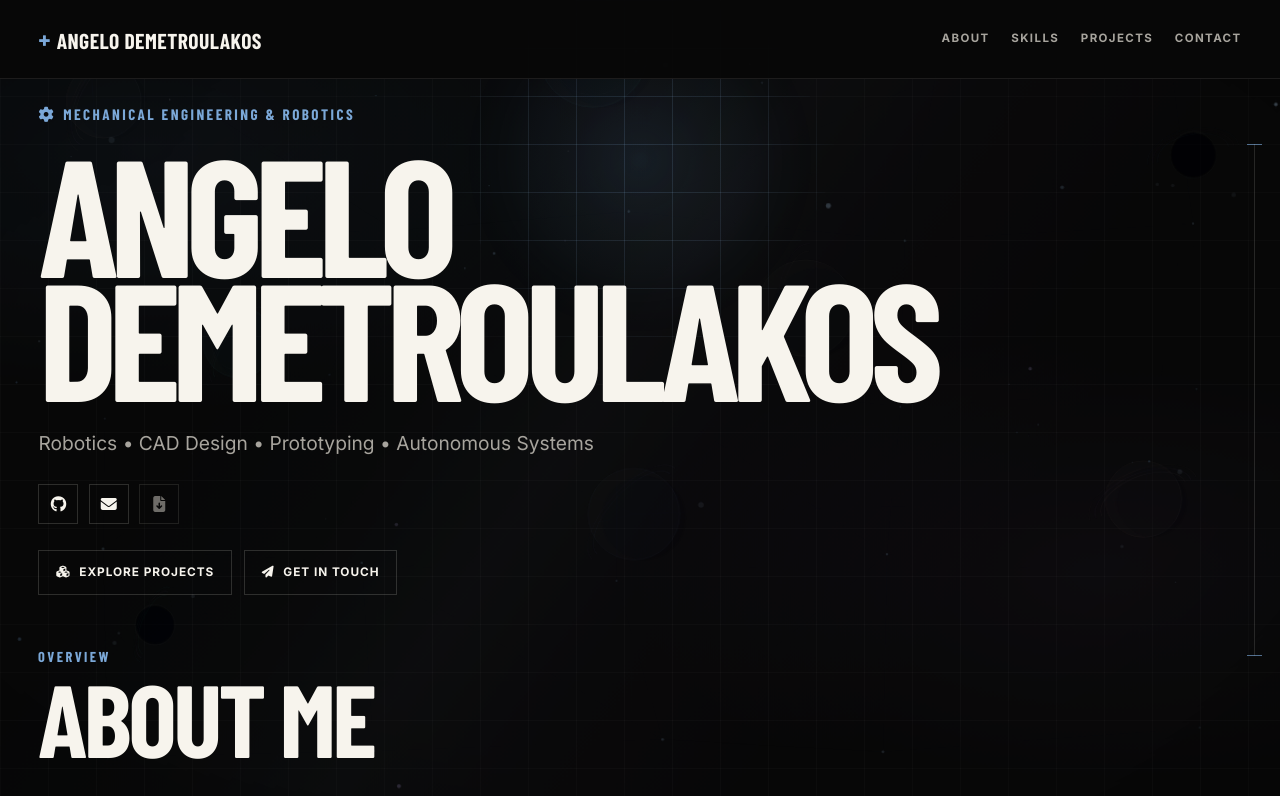
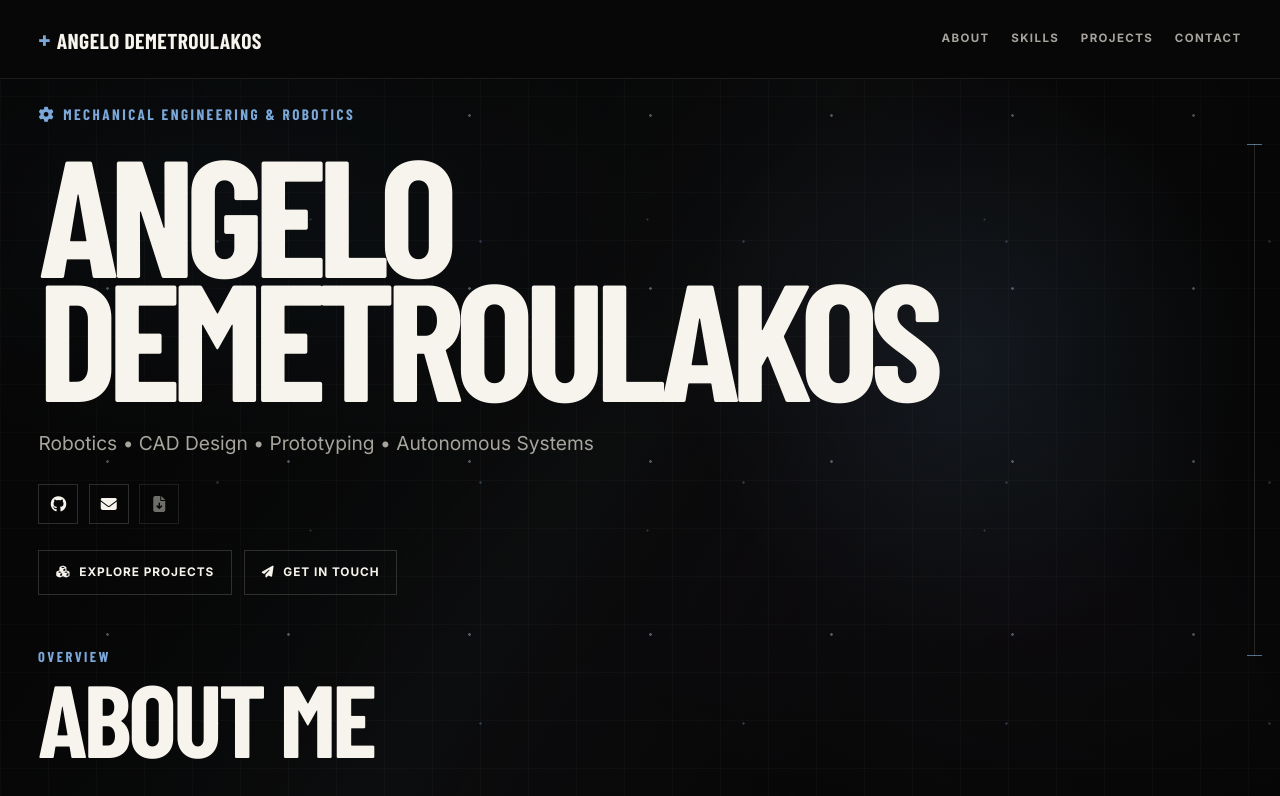
Before and after one commit to AloeVeraZ/AloeVeraZ.github.io, a plain HTML site: page index.html in a window 1280 px wide. Shown: the top 796 px of the page. Drawn offline with nearby package versions, Linux system fonts and the light colour scheme; a web font is replaced by a local one.

Commit message:
updated background to be less laggy
plz work

```diff
--- a/app.js
+++ b/app.js
@@ -2,9 +2,9 @@
     const backgroundGrid = document.createElement('div');
     backgroundGrid.className = 'background-grid';
     backgroundGrid.setAttribute('aria-hidden', 'true');
-    const galaxyCanvas = document.createElement('canvas');
-    galaxyCanvas.className = 'galaxy-field';
-    galaxyCanvas.setAttribute('aria-hidden', 'true');
+    const galaxyField = document.createElement('div');
+    galaxyField.className = 'galaxy-field';
+    galaxyField.setAttribute('aria-hidden', 'true');
     const galaxyNebula = document.createElement('div');
     galaxyNebula.className = 'galaxy-nebula';
     galaxyNebula.setAttribute('aria-hidden', 'true');
@@ -12,79 +12,20 @@
     ambientGlow.className = 'ambient-glow';
     ambientGlow.setAttribute('aria-hidden', 'true');
     document.body.prepend(backgroundGrid);
-    backgroundGrid.after(galaxyCanvas);
-    galaxyCanvas.after(galaxyNebula);
+    backgroundGrid.after(galaxyField);
+    galaxyField.after(galaxyNebula);
     galaxyNebula.after(ambientGlow);
     const pageScrollProgress = document.createElement('div');
     pageScrollProgress.className = 'page-scroll-progress';
     pageScrollProgress.setAttribute('aria-hidden', 'true');
     pageScrollProgress.innerHTML = '<span class="page-scroll-track"><i class="page-scroll-fill"></i></span>';
     ambientGlow.after(pageScrollProgress);
-    const cursorDot = document.createElement('span');
-    cursorDot.className = 'cursor-dot';
-    cursorDot.setAttribute('aria-hidden', 'true');
-    document.body.appendChild(cursorDot);
-    const reducedMotion = window.matchMedia('(prefers-reduced-motion: reduce)');
-    const galaxy = setupGalaxyField(galaxyCanvas, reducedMotion);
-    const cursor = setupCursorEffects(cursorDot, reducedMotion);
-    let pointerEffectFrame = 0;
-    let targetGlowX = window.innerWidth / 2;
-    let targetGlowY = window.innerHeight * .2;
-    let currentGlowX = targetGlowX;
-    let currentGlowY = targetGlowY;
-    let nebulaPointerX = 0;
-    let nebulaPointerY = 0;
-    let nebulaScrollX = 0;
-    let nebulaScrollY = 0;
-
-    const renderNebulaTransform = () => {
-        galaxyNebula.style.transform = `translate3d(${nebulaPointerX + nebulaScrollX}px, ${nebulaPointerY + nebulaScrollY}px, 0) scale(1.04)`;
-    };
-
-    const animatePointerEffect = () => {
-        const followSpeed = reducedMotion.matches ? 1 : .14;
-        currentGlowX += (targetGlowX - currentGlowX) * followSpeed;
-        currentGlowY += (targetGlowY - currentGlowY) * followSpeed;
-        ambientGlow.style.setProperty('--glow-x', `${currentGlowX}px`);
-        ambientGlow.style.setProperty('--glow-y', `${currentGlowY}px`);
-        ambientGlow.style.transform = `translate3d(${currentGlowX - 210}px, ${currentGlowY - 210}px, 0)`;
-        nebulaPointerX = ((currentGlowX / window.innerWidth) - .5) * -10;
-        nebulaPointerY = ((currentGlowY / window.innerHeight) - .5) * -8;
-        renderNebulaTransform();
-
-        const remainingDistance = Math.abs(targetGlowX - currentGlowX) + Math.abs(targetGlowY - currentGlowY);
-        if (remainingDistance > .35) {
-            pointerEffectFrame = requestAnimationFrame(animatePointerEffect);
-        } else {
-            currentGlowX = targetGlowX;
-            currentGlowY = targetGlowY;
-            pointerEffectFrame = 0;
-        }
-    };
-
-    window.addEventListener('pointermove', event => {
-        targetGlowX = event.clientX;
-        targetGlowY = event.clientY;
-        cursor.move(event);
-        galaxy.move(event);
-        if (!pointerEffectFrame) pointerEffectFrame = requestAnimationFrame(animatePointerEffect);
-    }, { passive: true });
-
     const pageScrollFill = pageScrollProgress.querySelector('.page-scroll-fill');
     let scrollFrame = 0;
     const updateScrollMotion = () => {
         const maxScroll = Math.max(document.documentElement.scrollHeight - window.innerHeight, 1);
         const progress = Math.min(Math.max(window.scrollY / maxScroll, 0), 1);
         pageScrollFill.style.transform = `scaleY(${progress})`;
-        if (!reducedMotion.matches) {
-            const gridOffset = -((window.scrollY * .12) % 48);
-            backgroundGrid.style.transform = `translate3d(0, ${gridOffset}px, 0)`;
-            nebulaScrollX = Math.sin(window.scrollY * .0008) * 12;
-            nebulaScrollY = Math.sin(window.scrollY * .00125) * -26;
-            renderNebulaTransform();
-            galaxy.scroll(window.scrollY);
-        }
-
         document.body.classList.toggle('has-scrolled', window.scrollY > 18);
         scrollFrame = 0;
     };
@@ -103,7 +44,6 @@
         .then(data => {
             renderProfile(data.profile);
             renderSkills(data.skillCategories);
-            setupInteractiveTilt(reducedMotion);
             renderFeaturedProjects(data.projects);
             renderProjectCollections(data.projectCollections, data.projects);
             setupModal();
--- a/styles.css
+++ b/styles.css
@@ -13,51 +13,47 @@
 
 * { box-sizing: border-box; margin: 0; padding: 0; }
 html { scroll-behavior: smooth; scrollbar-width: none; }
-body { font-family: Inter, -apple-system, BlinkMacSystemFont, "Segoe UI", sans-serif; background: var(--bg); color: var(--ink); line-height: 1.55; overflow-x: hidden; -ms-overflow-style: none; }
+body { position: relative; isolation: isolate; font-family: Inter, -apple-system, BlinkMacSystemFont, "Segoe UI", sans-serif; background: var(--bg); color: var(--ink); line-height: 1.55; overflow-x: hidden; -ms-overflow-style: none; }
 html::-webkit-scrollbar,
 body::-webkit-scrollbar { display: none; }
 a { color: inherit; text-decoration: none; }
 button { font: inherit; }
 
 .background-grid {
-    position: fixed;
-    inset: -48px;
+    position: absolute;
+    inset: 0;
     z-index: 0;
     pointer-events: none;
     background-image:
         linear-gradient(rgba(255,255,255,.025) 1px, transparent 1px),
         linear-gradient(90deg, rgba(255,255,255,.025) 1px, transparent 1px);
     background-size: 48px 48px;
-    will-change: transform;
-    contain: strict;
 }
 .galaxy-field {
-    position: fixed;
+    position: absolute;
     inset: 0;
     z-index: 0;
-    width: 100%;
-    height: 100%;
     pointer-events: none;
-    opacity: .78;
-    transform-origin: center;
-    backface-visibility: hidden;
-    will-change: transform;
-    contain: strict;
+    background-image:
+        radial-gradient(circle, rgba(190,218,244,.62) 0 1px, transparent 1.6px),
+        radial-gradient(circle, rgba(123,168,216,.42) 0 1px, transparent 1.5px),
+        radial-gradient(circle, rgba(200,192,222,.34) 0 .8px, transparent 1.4px);
+    background-position: 17px 29px, 86px 121px, 142px 64px;
+    background-size: 181px 173px, 263px 241px, 337px 311px;
+    opacity: .68;
 }
 .galaxy-nebula {
-    position: fixed;
-    inset: -8%;
+    position: absolute;
+    inset: 0;
     z-index: 0;
     pointer-events: none;
-    background:
+    background-image:
         radial-gradient(ellipse 46% 38% at 18% 24%, rgba(75,121,171,.11), transparent 72%),
         radial-gradient(ellipse 42% 34% at 80% 68%, rgba(119,91,151,.07), transparent 74%),
         linear-gradient(124deg, transparent 25%, rgba(96,134,173,.025) 39%, rgba(134,162,190,.055) 48%, rgba(111,84,143,.038) 56%, transparent 71%);
+    background-size: 100% 900px;
+    background-repeat: repeat-y;
     opacity: .72;
-    transform: translate3d(0, 0, 0) scale(1.04);
-    transform-origin: center;
-    will-change: transform;
-    contain: strict;
 }
 .galaxy-nebula::after {
     content: "";
@@ -129,32 +125,14 @@
     to { opacity: 0; transform: translate(calc(-50% + var(--spark-x)), calc(-50% + var(--spark-y))) scale(.2); }
 }
 .ambient-glow {
-    --glow-x: 50vw;
-    --glow-y: 20vh;
-    position: fixed;
-    top: 0;
-    left: 0;
-    width: 420px;
-    height: 420px;
+    position: absolute;
+    inset: 0;
     pointer-events: none;
     z-index: 0;
     background-image:
-        radial-gradient(circle, rgba(123,168,216,.14), transparent 68%),
-        linear-gradient(rgba(123,168,216,.16) 1px, transparent 1px),
-        linear-gradient(90deg, rgba(123,168,216,.16) 1px, transparent 1px);
-    background-size: 100% 100%, 48px 48px, 48px 48px;
-    background-position:
-        center,
-        calc(210px - var(--glow-x)) calc(210px - var(--glow-y)),
-        calc(210px - var(--glow-x)) calc(210px - var(--glow-y));
-    background-repeat: no-repeat, repeat, repeat;
-    clip-path: polygon(25% 4%, 75% 4%, 98% 50%, 75% 96%, 25% 96%, 2% 50%);
-    -webkit-mask-image: radial-gradient(circle, #000 0, rgba(0,0,0,.7) 38%, transparent 72%);
-    mask-image: radial-gradient(circle, #000 0, rgba(0,0,0,.7) 38%, transparent 72%);
-    opacity: .92;
-    transform: translate3d(calc(50vw - 210px), calc(20vh - 210px), 0);
-    will-change: transform;
-    contain: strict;
+        radial-gradient(420px circle at 76% 10%, rgba(123,168,216,.11), transparent 68%),
+        radial-gradient(520px circle at 18% 58%, rgba(119,91,151,.055), transparent 72%);
+    background-repeat: no-repeat;
 }
 
 .navbar, .hero-section, main, footer { position: relative; z-index: 1; }
@@ -197,7 +175,6 @@
 }
 @media (max-width: 800px) {
     .galaxy-nebula {
-        inset: -5%;
         opacity: .58;
     }
     .page-scroll-progress {
```
